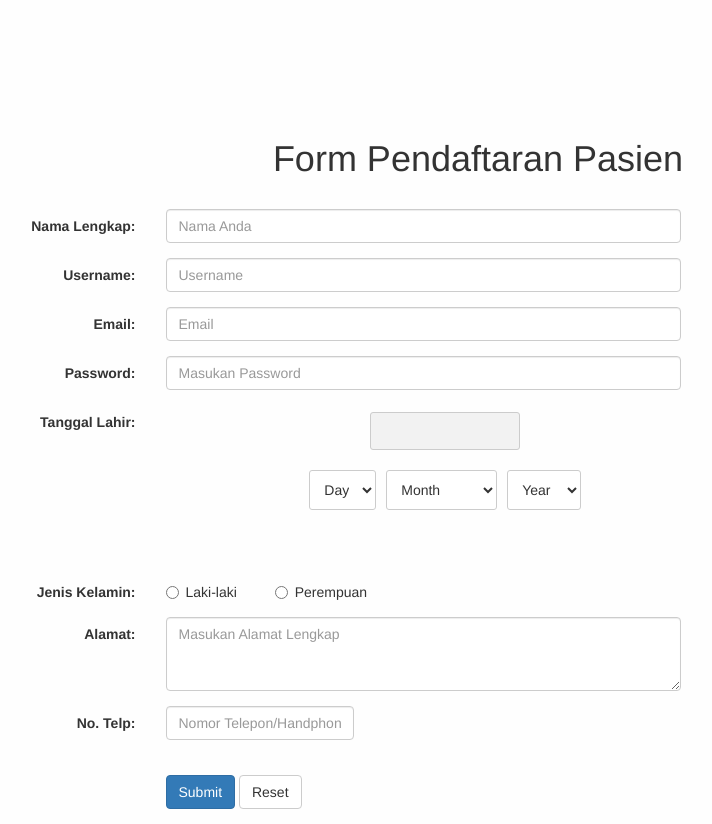
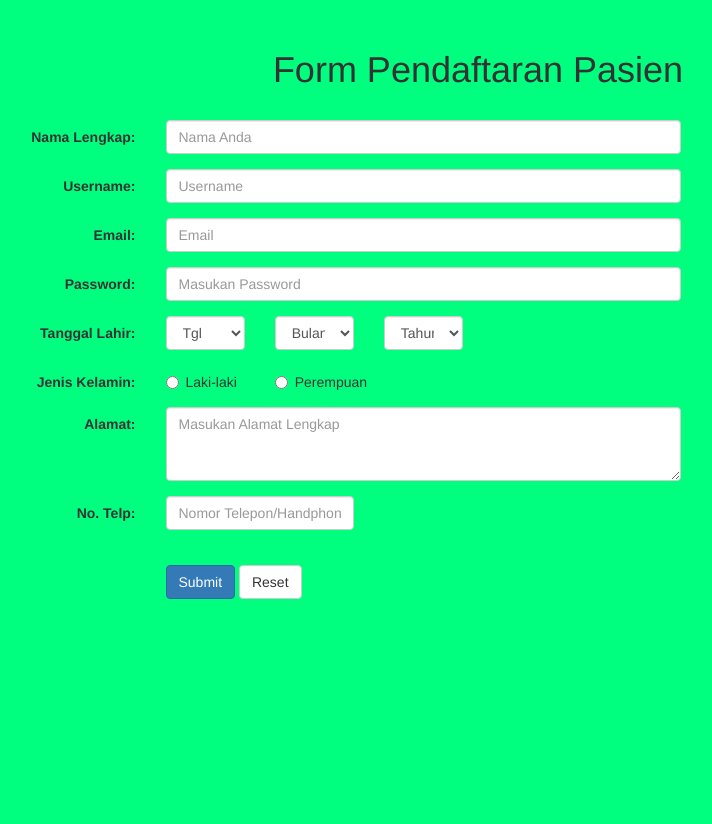
Before and after one commit to gradyask/Bismillah, a PHP site: page /Module/daftar.php in a window 1280 px wide. Shown: the whole page, without its empty margins (162-874 px from the left). After the commit the page ends 599 px from the top, so only its background shows below. Run offline with PHP 8.4, Linux system fonts and the light colour scheme; some libraries are stand-ins or nearby versions.

Commit message:
16042016
habis tambah ...

```diff
--- a/Assets/js/date/styles.css
+++ b/Assets/js/date/styles.css
@@ -1,11 +1,3 @@
-@import url(http://fonts.googleapis.com/css?family=Source+Code+Pro:400|Roboto+Condensed:400,700);
-
-/* Body - remove browser margin & set padding to accommodate for the fixed header bar */
-body {
-    margin: 0;
-    padding-top: 89px;
-    background: #FEFEFE;
-}
 
 /* Header Bar */
 .header-bar {
--- a/Module/daftar.php
+++ b/Module/daftar.php
@@ -9,23 +9,12 @@
      <!-- Bootstrap -->
     <link href="../Assets/css/bootstrap.min.css" rel="stylesheet">
     <link href="../Assets/css/style.css" rel="stylesheet" />
-	<!--Jquery-->
-		<script src="../Assets/js/date/jquery-2.1.3.min"></script>
-		<script src="../Assets/js/date/jquery.date-dropdowns.js"></script>
-		<link href="../Assets/js/date/styles.css" rel="stylesheet">
 		 <!-- jQuery-->
     <script src="js/jquery.min.js"></script>
     <!-- Include all compiled plugins (below), or include individual files as needed -->
     <script src="js/bootstrap.min.js"></script>
 
 </head>
-
-<script>
-	$(document).ready(function(){
-		$('.example1').dateDropdowns();
-	});
-</script>
-
 <body>
 	<div class="bs-example">
     <center><h1>Form Pendaftaran Pasien</h1></center></br>
@@ -33,38 +22,32 @@
 	<div class="form-group">
             <label class="control-label col-xs-3" for="Nama">Nama Lengkap:</label>
             <div class="col-xs-5">
-                <input name = "nama" type="text" class="form-control" id="Nama" placeholder="Nama Anda">
+                <input name = "nama" type="text" class="form-control" id="Nama" placeholder="Nama Anda" required>
             </div>
         </div>
 		<div class="form-group">
             <label class="control-label col-xs-3" for="inputUsername">Username:</label>
             <div class="col-xs-5">
-                <input name = "username" type="Username" class="form-control" id="inputUsername" placeholder="Username">
+                <input name = "username" type="Username" class="form-control" id="inputUsername" placeholder="Username" required>
             </div>
         </div>
         <div class="form-group">
             <label class="control-label col-xs-3" for="inputEmail">Email:</label>
             <div class="col-xs-5">
-                <input name = "email" type="email" class="form-control" id="inputEmail" placeholder="Email">
+                <input name = "email" type="email" class="form-control" id="inputEmail" placeholder="Email" required>
             </div>
         </div>
         <div class="form-group">
             <label class="control-label col-xs-3" for="inputPassword">Password:</label>
             <div class="col-xs-5">
-                <input name = "password" type="password" class="form-control" id="inputPassword" placeholder="Masukan Password">
+                <input name = "password" type="password" class="form-control" id="inputPassword" placeholder="Masukan Password" required>
             </div>
         </div>
-        <div class="form-group">
+       <div class="form-group">
             <label class="control-label col-xs-3">Tanggal Lahir:</label>
             <div class="col-xs-1">
-
-            </div>
-            <div class="col-xs-1 wrapper">
-                <div class="example">
-					<div class="date-dropdowns">
-						<input type="text" id="example" readonly="readonly">
-						<select class="day" name="date_[day]">
-							<option value="00">Day</option>
+					<select name = "tgl_lahir" class="form-control" required>
+					<option disabled selected>Tgl</option>
 							<option value="01">1</option>
 							<option value="02">2</option>
 							<option value="03">3</option>
@@ -96,8 +79,11 @@
 							<option value="29">29</option>
 							<option value="30">30</option>
 							<option value="31">31</option>
-						</select>
-						<select class="month" name="date_[month]">
+                </select>
+            </div>
+            <div class="col-xs-1">
+                <select name = "bulan" class="form-control" required>
+                    <option disabled selected>Bulan</option>
 							<option value="00">Month</option>
 							<option value="01">Januari</option>
 							<option value="02">Februari</option>
@@ -110,50 +96,115 @@
 							<option value="09">September</option>
 							<option value="10">Oktober</option>
 							<option value="11">November</option>
-							<option value="12">Desenber</option>
-						</select>
-						<select class="year" name="date_[year]">
-							<option value="00">Year</option>
-							<option value="01">2016</option>
-							<option value="02">2015</option>
-							<option value="03">2014</option>
-							<option value="04">2013</option>
-							<option value="05">2012</option>
-							<option value="06">2011</option>
-							<option value="07">2010</option>
-							<option value="08">2009</option>
-							<option value="09">2008</option>
-							<option value="10">2007</option>
-							<option value="11">2006</option>
-							<option value="12">2005</option>
-						</select>
+							<option value="12">Desember</option>
+                </select>
+            </div>
+            <div class="col-xs-1">
+                <select name = "tahun" class="form-control" required>
+                    <option disabled selected>Tahun</option>
+							<option value="16">2016</option>
+							<option value="15">2015</option>
+							<option value="14">2014</option>
+							<option value="13">2013</option>
+							<option value="12">2012</option>
+							<option value="11">2011</option>
+							<option value="10">2010</option>
+							<option value="09">2009</option>
+							<option value="08">2008</option>
+							<option value="07">2007</option>
+							<option value="06">2006</option>
+							<option value="05">2005</option>
+							<option value="04">2004</option>
+							<option value="03">2003</option>
+							<option value="02">2002</option>
+							<option value="01">2001</option>
+							<option value="00">2000</option>
+							<option value="99">1999</option>
+							<option value="98">1998</option>
+							<option value="97">1997</option>
+							<option value="96">1996</option>
+							<option value="95">1995</option>
+							<option value="94">1994</option>
+							<option value="93">1993</option>
+							<option value="92">1992</option>
+							<option value="91">1991</option>
+							<option value="90">1990</option>
+							<option value="89">1989</option>
+							<option value="88">1988</option>
+							<option value="87">1987</option>
+							<option value="86">1986</option>
+							<option value="85">1985</option>
+							<option value="84">1984</option>
+							<option value="83">1983</option>
+							<option value="82">1982</option>
+							<option value="81">1981</option>
+							<option value="80">1980</option>
+							<option value="79">1979</option>
+							<option value="78">1978</option>
+							<option value="77">1977</option>
+							<option value="76">1976</option>
+							<option value="75">1975</option>
+							<option value="74">1974</option>
+							<option value="73">1973</option>
+							<option value="72">1972</option>
+							<option value="71">1971</option>
+							<option value="70">1970</option>
+							<option value="69">1969</option>
+							<option value="68">1968</option>
+							<option value="67">1967</option>
+							<option value="66">1966</option>
+							<option value="65">1965</option>
+							<option value="64">1964</option>
+							<option value="63">1963</option>
+							<option value="62">1962</option>
+							<option value="61">1961</option>
+							<option value="60">1960</option>
+							<option value="59">1959</option>
+							<option value="58">1958</option>
+							<option value="57">1957</option>
+							<option value="56">1956</option>
+							<option value="55">1955</option>
+							<option value="54">1954</option>
+							<option value="53">1953</option>
+							<option value="52">1952</option>
+							<option value="51">1951</option>
+							<option value="50">1950</option>
+							<option value="49">1949</option>
+							<option value="48">1948</option>
+							<option value="47">1947</option>
+							<option value="46">1946</option>
+							<option value="45">1945</option>
+							<option value="44">1944</option>
+							<option value="43">1943</option>
+							<option value="42">1942</option>
+							<option value="41">1941</option>
+							<option value="40">1940</option>
+                </select>
 					</div>
 				</div>
-            </div>
-        </div>
 		 <div class="form-group">
             <label class="control-label col-xs-3">Jenis Kelamin:</label>
             <div class="col-xs-1">
                 <label class="radio-inline">
-                    <input type="radio" name="gender" value="Laki-laki"> Laki-laki
+                    <input name = "jk" type="radio" name="gender" value="Laki-laki" required> Laki-laki
                 </label>
             </div>
             <div class="col-xs-2">
                 <label class="radio-inline">
-                    <input type="radio" name="gender" value="Perempuan"> Perempuan
+                    <input name = "jk" type="radio" name="gender" value="Perempuan" required> Perempuan
                 </label>
             </div>
         </div>
         <div class="form-group">
             <label class="control-label col-xs-3" for="Alamat">Alamat:</label>
             <div class="col-xs-5">
-                <textarea name = "alamat" rows="3" class="form-control" id="Alamat" placeholder="Masukan Alamat Lengkap"></textarea>
+                <textarea name = "alamat" rows="3" class="form-control" id="Alamat" placeholder="Masukan Alamat Lengkap" required></textarea>
             </div>
         </div>
 		<div class="form-group">
             <label class="control-label col-xs-3" for="telp">No. Telp:</label>
             <div class="col-xs-2">
-                <input type="tel" class="form-control" id="telp" placeholder="Nomor Telepon/Handphone">
+                <input name = "nmr_telepon" type="tel" class="form-control" id="telp" placeholder="Nomor Telepon/Handphone" required>
             </div>
         </div>
         <br>
```
Also changed, not shown: Module/reload.php (added, +7 -0 lines), Source/doRegistration.php (+13 -2 lines), index.php (+6 -11 lines).
